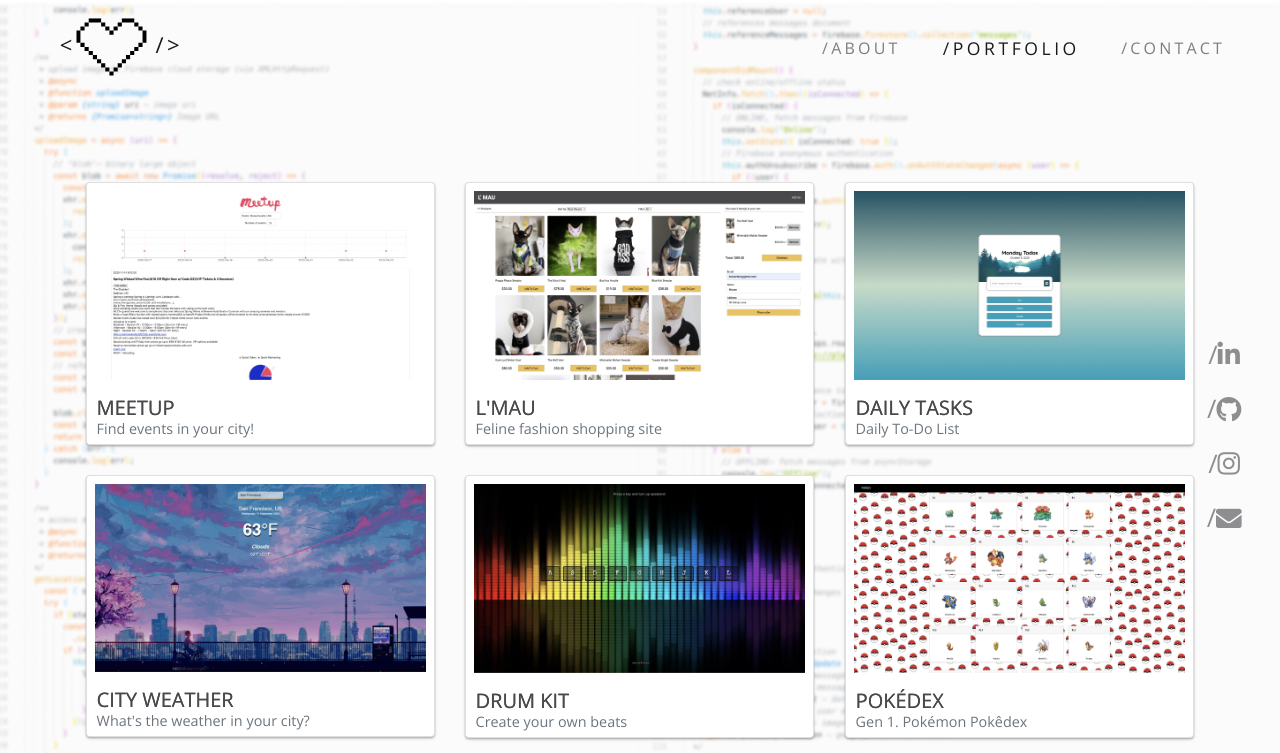
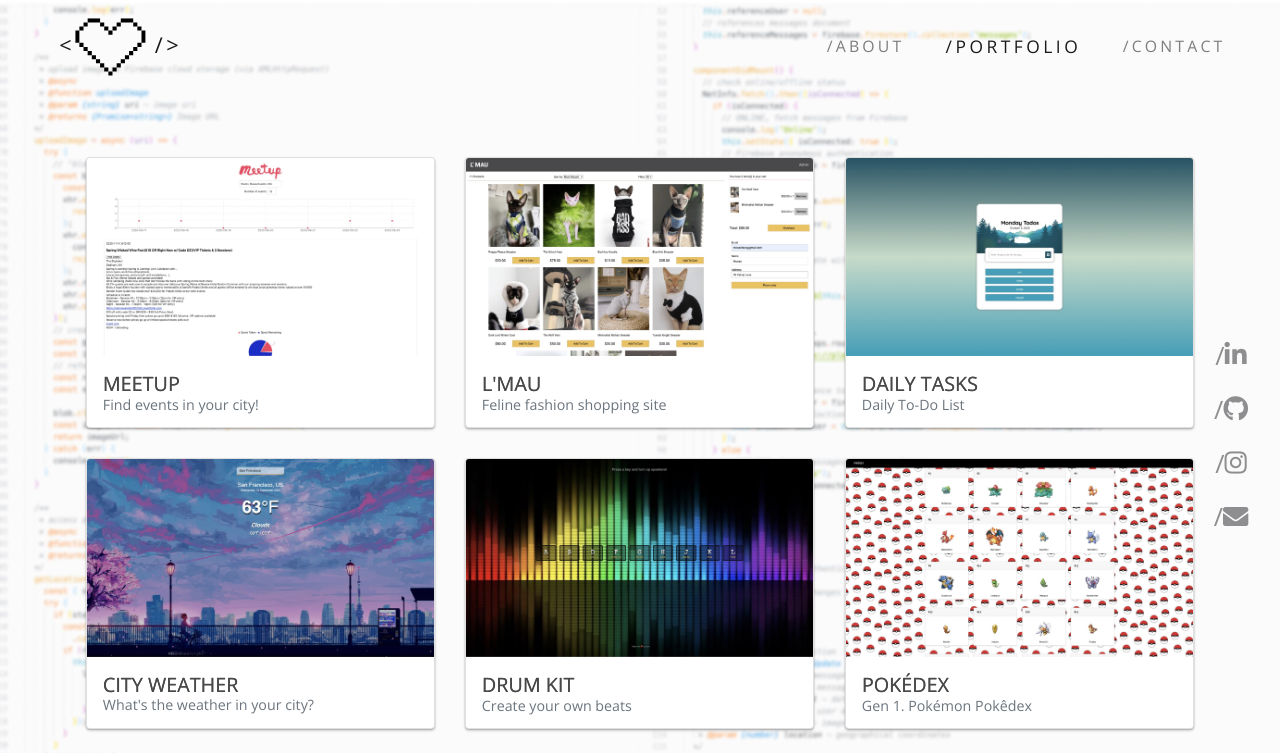
Before and after one commit to d00d1e/portfolio-itsjlee, a React (Create React App) app: page /projects in a window 1280 px wide. Shown: the top 753 px of the page. Built offline with nearby package versions, Linux system fonts and the light colour scheme.

Commit message:
fix navlink flickering issue

```diff
--- /dev/null
+++ b/src/components/CategoryNav.js
@@ -0,0 +1,22 @@
+import React from 'react'
+
+export default function CategoryNav() {
+  return (
+    <div className="container category-container pt-4">
+      <ul className="nav justify-content-center text-uppercase">
+        <li className="nav-item">
+          <a className="nav-link" activeClassName="active" href="/#">/All</a>
+        </li>
+        <li className="nav-item">
+          <a className="nav-link" activeClassName="active" href="/#">/Frontend</a>
+        </li>
+        <li className="nav-item">
+          <a className="nav-link" activeClassName="active" href="/#">/Backend</a>
+        </li>
+        <li className="nav-item">
+          <a className="nav-link" activeClassName="active" href="/#">/Other</a>
+        </li>
+      </ul>
+    </div>
+  )
+}
--- a/src/components/Contact.js
+++ b/src/components/Contact.js
@@ -21,7 +21,7 @@ export default function Contact() {
 
   return (
     <section id="contact">
-      <div className="container-fluid my-auto">
+      <div className="container-fluid outline my-auto">
         <h1 className="mb-5">
           <Typical
             className="text-center mb-5"
--- a/src/components/Home.js
+++ b/src/components/Home.js
@@ -2,7 +2,6 @@ import React from 'react';
 import { Fade } from 'react-reveal';
 import Typical from 'react-typical';
 
-// import logo from '../assets/img/8bitheart-64x64.png';
 
 export default function Home() {
   return (
@@ -10,10 +9,9 @@ export default function Home() {
     <section id="home">
       <Fade>
         <div className="container-fluid my-auto">
-          {/* <img className="img-fluid pl-5 my-3" src={logo} alt="logo"/> */}
           <h1 className="text-left outline pl-5">Hi!</h1>
           <h1 className="text-left pl-5">I'm <span className="p-1">Juliana.</span></h1>
-          <p className="text-left text-muted pl-5 mt-2">
+          <p className="text-left text-muted pl-5 mt-2">&nbsp;↳
             <Typical
               className="text-uppercase outline"
               steps={['Web Developer', 2000, 'Plant Enthusiast', 1500, 'Musician', 1500, 'Nerd Friend', 1500]}
--- a/src/components/ProjectCard.js
+++ b/src/components/ProjectCard.js
@@ -25,12 +25,6 @@ export default class ProjectCard extends Component  {
 
     return (
       <>
-      {/* <div className="category-container">
-        <a href="/#">All</a>
-        <a href="/#">JS</a>
-        <a href="/#">React</a>
-        <a href="/#">Other</a>
-      </div> */}
       <Zoom cascade>
         <ul className="row p-5">
           {projects.map((project) => {
@@ -81,7 +75,7 @@ export default class ProjectCard extends Component  {
                   <div className="embed-responsive embed-responsive-16by9">
                     <iframe
                       title={this.state.activeProject.title}
-                      class="embed-responsive-item"
+                      className="embed-responsive-item"
                       src={this.state.activeProject.link}
                       aria-hidden="true"
                     ></iframe>
--- a/src/components/Projects.js
+++ b/src/components/Projects.js
@@ -1,5 +1,6 @@
 import React, { Component }from 'react';
 import ProjectCard from './ProjectCard';
+// import CategoryNav from "./CategoryNav";
 import data from '../projects';
 
 
@@ -14,8 +15,9 @@ export default class Projects extends Component {
   render() {
     return (
       <section id="projects">
+        {/* <CategoryNav /> */}
         <div className="container-fluid">
-          <div className="row pt-4 pb-4">
+          <div className="row">
             <ProjectCard projects={this.state.projects} />
           </div>
         </div>
--- a/src/index.css
+++ b/src/index.css
@@ -1,4 +1,4 @@
-@import url('https://fonts.googleapis.com/css2?family=Open+Sans:wght@300;400;700;800&display=swap');
+@import url("https://fonts.googleapis.com/css2?family=Open+Sans:wght@300;400;700;800&display=swap");
 
 :root {
   --rose-gold: #bd8c7d;
@@ -6,8 +6,9 @@
   --gold: #d4af37;
   --silver: #8e8e90;
   --onyx: #49494b;
+  --black: #000000;
   --white: #fff;
-  --off-white: #FBFBFB
+  --off-white: #fbfbfb;
 }
 
 /* GLOBAL  */
@@ -17,14 +18,18 @@
   box-sizing: border-box;
 }
 
+html {
+  font-size: calc(0.55rem + 0.55vw);
+}
+
 body {
-  font-family: 'Open Sans', sans-serif;
+  font-family: "Open Sans", sans-serif;
   color: var(--onyx);
   height: 100%;
   width: 100%;
   overflow: auto;
 
-  background: url('../src/assets/img/background-img.jpg');
+  background: url("../src/assets/img/background-img.jpg");
   background-size: cover;
   background-position: center;
   background-origin: center;
@@ -32,46 +37,48 @@ body {
   background-attachment: fixed;
 }
 
-
 a:hover,
 button,
 button:hover,
 img:hover {
-  cursor: url('../src/assets/img/cursor32.svg'), auto;
+  cursor: url("../src/assets/img/cursor32.svg"), auto;
 }
 
 hr {
   border: 0;
   height: 1px;
-  background-image: linear-gradient(to right, rgba(0, 0, 0, 0), rgba(0, 0, 0, 0.75), rgba(0, 0, 0, 0));
+  background-image: linear-gradient(
+    to right,
+    rgba(0, 0, 0, 0),
+    rgba(0, 0, 0, 0.75),
+    rgba(0, 0, 0, 0)
+  );
 }
 
 section {
-  /* border: 1px solid red; */
   display: flex;
   flex-direction: column;
   flex: auto;
   margin: 0 auto;
   width: 94%;
   height: 100%;
-  /* min-height: 100vh; */
   min-height: calc(100vh - 10rem);
 }
 
 .boxshadow {
-  -webkit-box-shadow: 5px 5px 5px 1px rgba(0,0,0,0.28);
-  -moz-box-shadow: 5px 5px 5px 1px rgba(0,0,0,0.28);
-  box-shadow: 5px 5px 5px 1px rgba(0,0,0,0.28);
+  -webkit-box-shadow: 5px 5px 5px 1px rgba(0, 0, 0, 0.28);
+  -moz-box-shadow: 5px 5px 5px 1px rgba(0, 0, 0, 0.28);
+  box-shadow: 5px 5px 5px 1px rgba(0, 0, 0, 0.28);
 }
 
-.outline{
+.outline {
   font-weight: bold;
   /* text-shadow: 4px 4px 2px rgba(150, 150, 150, 1); */
-  text-shadow: -2px -2px 1px #fff, 2px -2px 1px #fff, -2px 2px 1px #fff, 2px 2px 1px #fff;
+  text-shadow: -2px -2px 1px #fff, 2px -2px 1px #fff, -2px 2px 1px #fff,
+    2px 2px 1px #fff;
   /* text-shadow: #000 0px 0px 1px; */
   -webkit-font-smoothing: antialiased;
 }
-
 
 /* PRELOADER */
 #preloader {
@@ -80,7 +87,7 @@ section {
   align-items: center;
   justify-content: center;
 
-  background: url('../src/assets/img/background-img.jpg');
+  background: url("../src/assets/img/background-img.jpg");
   background-size: cover;
   background-position: right;
   background-origin: center;
@@ -93,29 +100,30 @@ section {
   color: var(--onyx);
   text-shadow: 0.2rem 0.2rem 0.2rem var(--silver);
 
-
-  -webkit-box-shadow: 13px 15px 15px 1px rgba(0,0,0,0.28);
-  -moz-box-shadow: 13px 15px 15px 1px rgba(0,0,0,0.28);
-  box-shadow: 13px 15px 15px 1px rgba(0,0,0,0.28);
+  -webkit-box-shadow: 13px 15px 15px 1px rgba(0, 0, 0, 0.28);
+  -moz-box-shadow: 13px 15px 15px 1px rgba(0, 0, 0, 0.28);
+  box-shadow: 13px 15px 15px 1px rgba(0, 0, 0, 0.28);
 }
 
-
-/* HEADER  */
-
-/* NAVBAR */
-.navbar a {
+/* NAVBAR, CATEGORY NAV */
+.navbar a,
+.category-container a {
   color: var(--silver);
   letter-spacing: 0.2rem;
   text-decoration: none;
   transition: all 1.1s ease;
 }
 
-.navbar a:hover {
+.category-container a {
+  font-size: 0.9rem;
+}
+
+.navbar a:hover,
+.category-container a:hover {
   transform: scale(1.1);
 }
 
 .active {
-  /* color: var(--silver); */
   transform: scale(1.1);
 }
 
@@ -127,38 +135,38 @@ section {
   text-shadow: 0.3rem 0.3rem 0.3rem var(--silver);
 }
 
-
 #home h1 span {
   letter-spacing: 0.5rem;
   border: 3px double var(--white);
 
-  -webkit-box-shadow: 13px 15px 15px 1px rgba(0,0,0,0.28);
-  -moz-box-shadow: 13px 15px 15px 1px rgba(0,0,0,0.28);
-  box-shadow: 13px 15px 15px 1px rgba(0,0,0,0.28);
+  -webkit-box-shadow: 13px 15px 15px 1px rgba(0, 0, 0, 0.28);
+  -moz-box-shadow: 13px 15px 15px 1px rgba(0, 0, 0, 0.28);
+  box-shadow: 13px 15px 15px 1px rgba(0, 0, 0, 0.28);
 }
 
 #home p {
-  /* color: #FAD6B7; */
   font-size: 2rem;
   letter-spacing: 1.4rem;
   text-shadow: 0.5rem 0.5rem 0.5rem var(--silver);
 }
 
+/* ABOUT  */
+.about-text > h1 {
+  color: var(--onyx);
+}
 
-
-/* ABOUT  */
 .about-img img {
   width: 100%;
-  max-width: 40rem;
+  max-width: 38rem;
   height: auto;
   border: 0.9rem solid transparent;
   filter: grayscale(30%);
 
-  -webkit-box-shadow: 13px 15px 15px 1px rgba(0,0,0,0.28);
-  -moz-box-shadow: 13px 15px 15px 1px rgba(0,0,0,0.28);
-  box-shadow: 13px 15px 15px 1px rgba(0,0,0,0.28);
+  -webkit-box-shadow: 13px 15px 15px 1px rgba(0, 0, 0, 0.28);
+  -moz-box-shadow: 13px 15px 15px 1px rgba(0, 0, 0, 0.28);
+  box-shadow: 13px 15px 15px 1px rgba(0, 0, 0, 0.28);
 
-  background: url('../src/assets/img/background-img.jpg');
+  background: url("../src/assets/img/background-img.jpg");
   background-size: cover;
   background-position: center;
 }
@@ -171,9 +179,9 @@ section {
   background-color: var(--silver);
   border-radius: 2px;
 
-  -webkit-box-shadow: 5px 5px 5px 1px rgba(0,0,0,0.28);
-  -moz-box-shadow: 5px 5px 5px 1px rgba(0,0,0,0.28);
-  box-shadow: 5px 5px 5px 1px rgba(0,0,0,0.28);
+  -webkit-box-shadow: 5px 5px 5px 1px rgba(0, 0, 0, 0.28);
+  -moz-box-shadow: 5px 5px 5px 1px rgba(0, 0, 0, 0.28);
+  box-shadow: 5px 5px 5px 1px rgba(0, 0, 0, 0.28);
 
   transition: all 1s ease;
 }
@@ -181,11 +189,7 @@ section {
 #about a:hover {
   background-color: var(--onyx);
   /* box-shadow: 0px 0px 0px 3px white inset, 0px 0px 0px 5px; */
-
 }
-
-
-
 
 /* PROJECTS  */
 .card {
@@ -194,23 +198,22 @@ section {
   transition: all 1s ease;
 }
 
-
 .card:hover {
   box-shadow: 0 14px 28px rgba(0, 0, 0, 0.25), 0 10px 10px rgba(0, 0, 0, 0.22);
-  transform: scale(1.07);
+  transform: scale(1.03);
 }
 
 .card-img-top {
-  padding: 0.5rem;
+  padding-bottom: 0.5rem;
 }
 
 .card-body {
-  height: 3.5rem;
-  padding-left: 0.6rem;
+  height: 4rem;
+  padding-left: 1rem;
 }
 
 .card-body h6 {
-  font-size: 0.9rem
+  font-size: 0.9rem;
 }
 
 .card-title {
@@ -220,7 +223,6 @@ section {
 .card-list {
   list-style: none;
 }
-
 
 /* MODAL  */
 .modal-button {
@@ -243,24 +245,23 @@ section {
 }
 
 .project-details-description h4 {
-  font-family: 'Cinzel', serif;
-  color: #bd8c7d;
+  font-family: "Cinzel", serif;
+  color: var(--rose-gold);
   font-weight: 500;
   font-size: 1.5rem;
-
 }
 
-.project-details-description p>a {
-  color: #8e8e90;
+.project-details-description p > a {
+  color: var(--silver);
   font-size: 1rem;
   text-decoration: none;
   transition: 1.1s;
 }
 
-.project-details-description p>a:hover {
-  color: #49494b;
+.project-details-description p > a:hover {
+  color: var(--onyx);
   font-size: 1.1rem;
-  text-shadow: 0.2px 0.2px 0.5px #8e8e90;
+  text-shadow: 0.2px 0.2px 0.5px var(--silver);
   transform: scale(1.2);
 }
 
@@ -268,8 +269,11 @@ section {
   border: 1px solid var(--silver);
 }
 
+/* CONTACT  */
+.contact h1 {
+  color: var(--onyx);
+}
 
-/* CONTACT  */
 .contact-form {
   display: block;
   justify-content: center;
@@ -287,28 +291,22 @@ section {
   border: none;
   transition: all 1s ease;
 
-  -webkit-box-shadow: 5px 5px 5px 1px rgba(0,0,0,0.28);
-  -moz-box-shadow: 5px 5px 5px 1px rgba(0,0,0,0.28);
-  box-shadow: 5px 5px 5px 1px rgba(0,0,0,0.28);
+  -webkit-box-shadow: 5px 5px 5px 1px rgba(0, 0, 0, 0.28);
+  -moz-box-shadow: 5px 5px 5px 1px rgba(0, 0, 0, 0.28);
+  box-shadow: 5px 5px 5px 1px rgba(0, 0, 0, 0.28);
 }
 
 .contact-form button:hover {
   background-color: var(--onyx);
   transform: scale(2.1);
-  cursor: url('../src/assets/img/cursor32.svg'), auto;
+  cursor: url("../src/assets/img/cursor32.svg"), auto;
 }
-
-/* FOOTER  */
-/* footer {
-  background-color: white
-} */
 
 /* SOCIAL MEDIA  */
 .social-media {
   position: fixed;
   top: 40%;
   right: 0px;
-  font-size: 1.5rem;
 }
 
 .social-media a {
@@ -318,7 +316,7 @@ section {
   justify-content: center;
   align-items: center;
   margin: 1rem;
-  margin-right: 2.4rem;
+  margin-right: 2rem;
   transition: all 1s ease;
 }
 
@@ -328,10 +326,13 @@ section {
   transform: scale(1.1);
 }
 
-
-
 /* Media Queries */
-@media (max-width: 992px) {
+@media (min-width: 768px) {
+  .navbar-expand-md .navbar-collapse {
+    height: auto !important;
+  }
+}
+/* @media (max-width: 992px) {
   #home h1 {
     font-size: 3rem;
   }
@@ -364,4 +365,8 @@ section {
   .contact-form {
     max-width: 21rem;
   }
-}
+
+  .category-container a {
+    font-size: 0.8rem;
+  }
+} */
--- a/src/projects.json
+++ b/src/projects.json
@@ -9,7 +9,7 @@
       "link": "https://d00d1e.github.io/meetupApp/",
       "github": "https://github.com/d00d1e/meetupApp",
       "stack": ["React"],
-      "category": "social"
+      "category": ["all", "frontend"]
     },
     {
       "_id": "project2",
@@ -20,7 +20,7 @@
       "link": "https://lmau-shopping-cart.herokuapp.com/",
       "github": "https://github.com/d00d1e/react-shopping-cart",
       "stack": ["MERN"],
-      "category": "utility"
+      "category": ["all", "backend"]
     },
     {
       "_id": "project3",
@@ -31,7 +31,7 @@
       "link": "https://d00d1e.github.io/js-todo/",
       "github": "https://github.com/d00d1e/js-todo",
       "stack": ["JS"],
-      "category": "productivity"
+      "category": ["all", "frontend"]
 
     },
     {
@@ -43,7 +43,7 @@
       "link": "https://d00d1e.github.io/js-weatherApp/",
       "github": "https://github.com/d00d1e/js-weatherApp",
       "stack": ["JS"],
-      "category": "utility"
+      "category": ["all", "frontend"]
     },
     {
       "_id": "project5",
@@ -54,7 +54,7 @@
       "link": "https://d00d1e.github.io/js-drumkit/",
       "github": "https://github.com/d00d1e/js-drumkit",
       "stack": ["JS"],
-      "category": "fun"
+      "category": ["all", "frontend"]
     },
     {
       "_id": "project6",
@@ -65,7 +65,7 @@
       "link": "https://d00d1e.github.io/react-pokedex/",
       "github": "https://github.com/d00d1e/react-pokedex",
       "stack": ["React"],
-      "category": "utility"
+      "category": ["all", "backend"]
     },
     {
       "_id": "project7",
@@ -76,7 +76,7 @@
       "link": "https://tttapp.netlify.app/",
       "github": "https://github.com/d00d1e/js-TTTApp",
       "stack": ["JS"],
-      "category": "fun"
+      "category": ["all", "frontend"]
     },
     {
       "_id": "project8",
@@ -87,7 +87,7 @@
       "link": "https://d00d1e.github.io/js-snake/",
       "github": "https://github.com/d00d1e/js-snake",
       "stack": ["JS"],
-      "category": "fun"
+      "category": ["all", "frontend"]
     },
     {
       "_id": "project9",
@@ -98,7 +98,7 @@
       "link": "https://d00d1e.github.io/react-flashcards/",
       "github": "https://github.com/d00d1e/react-flashcards",
       "stack": ["React"],
-      "category": "fun"
+      "category": ["all", "frontend"]
     }
   ]
 }
```
